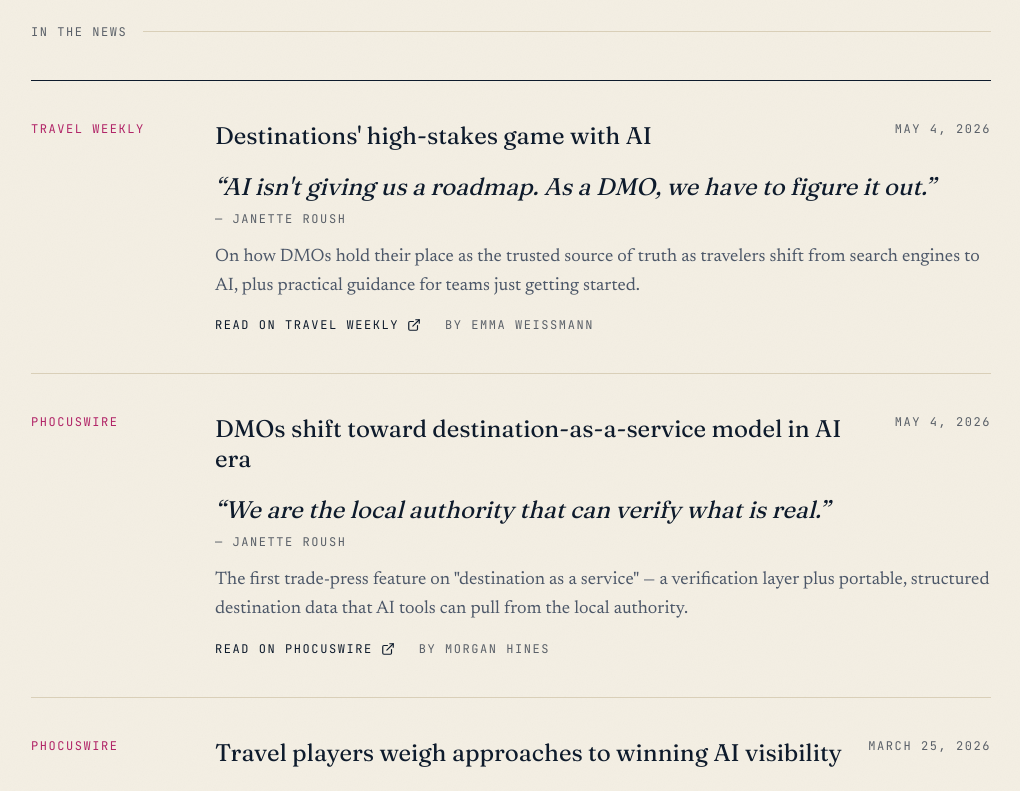
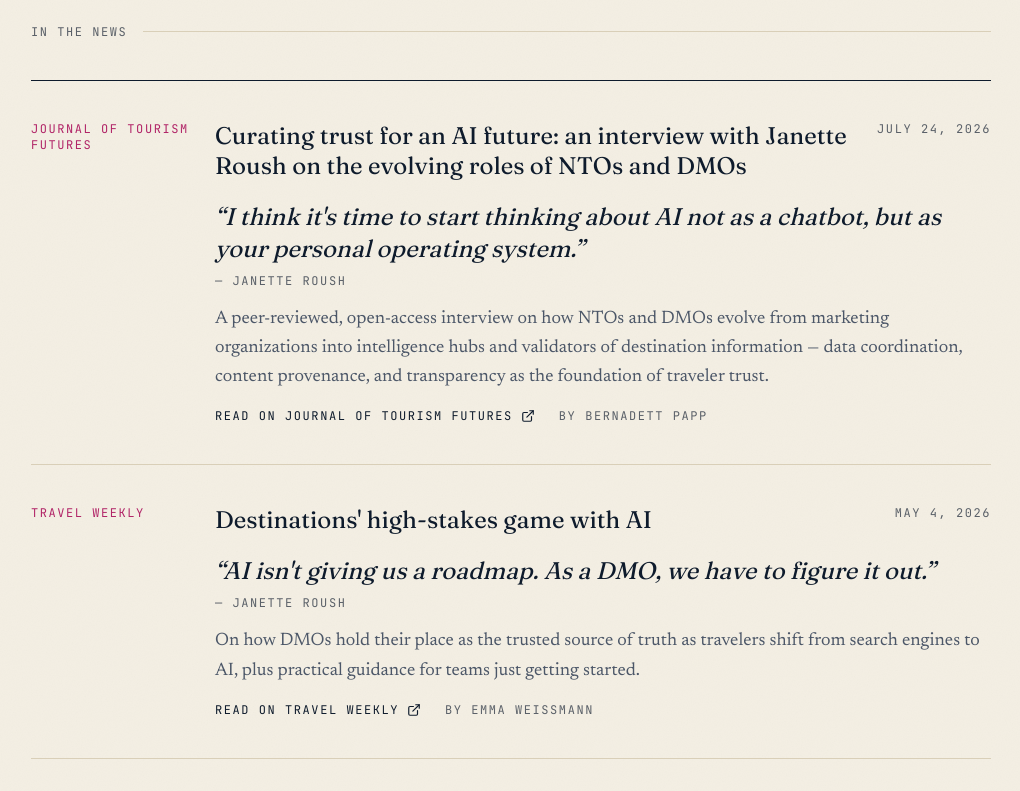
Before and after one commit to jroushny1/brand-usa-agents-of-change, a Next.js app: page /press in a window 1280 px wide. Shown: the part 740-1531 px from the top of the page, without its empty margins (129-1149 px from the left). Built offline with nearby package versions, Linux system fonts and the light colour scheme.

Commit message:
Press: add Journal of Tourism Futures interview (Curating trust for an AI future)
https://claude.ai/code/session_016cRHiTXYxd95r57ZQppdLa

```diff
--- a/src/app/press/page.tsx
+++ b/src/app/press/page.tsx
@@ -16,6 +16,18 @@ export const metadata: Metadata = {
 // Articles & interviews. Add new entries to the top (reverse chronological).
 // Pull quotes are verified verbatim from the published pieces.
 const pressItems = [
+  {
+    id: 'jtf-curating-trust',
+    publication: 'Journal of Tourism Futures',
+    reporter: 'Bernadett Papp',
+    dateDisplay: 'July 24, 2026',
+    date: '2026-07-24',
+    title: 'Curating trust for an AI future: an interview with Janette Roush on the evolving roles of NTOs and DMOs',
+    url: 'https://www.emerald.com/jtf/article/doi/10.1108/JTF-06-2026-0288/1388605/Curating-trust-for-an-AI-future-an-interview-with',
+    summary:
+      'A peer-reviewed, open-access interview on how NTOs and DMOs evolve from marketing organizations into intelligence hubs and validators of destination information — data coordination, content provenance, and transparency as the foundation of traveler trust.',
+    quote: "I think it's time to start thinking about AI not as a chatbot, but as your personal operating system.",
+  },
   {
     id: 'travel-weekly-high-stakes',
     publication: 'Travel Weekly',
```
